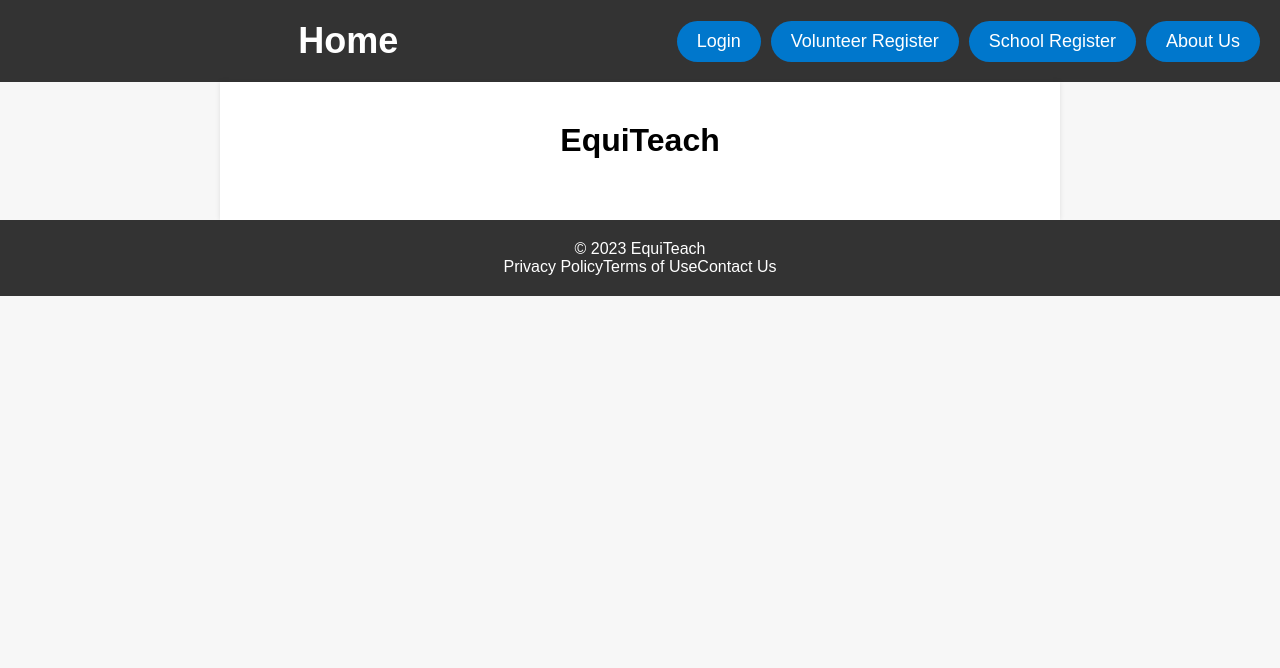
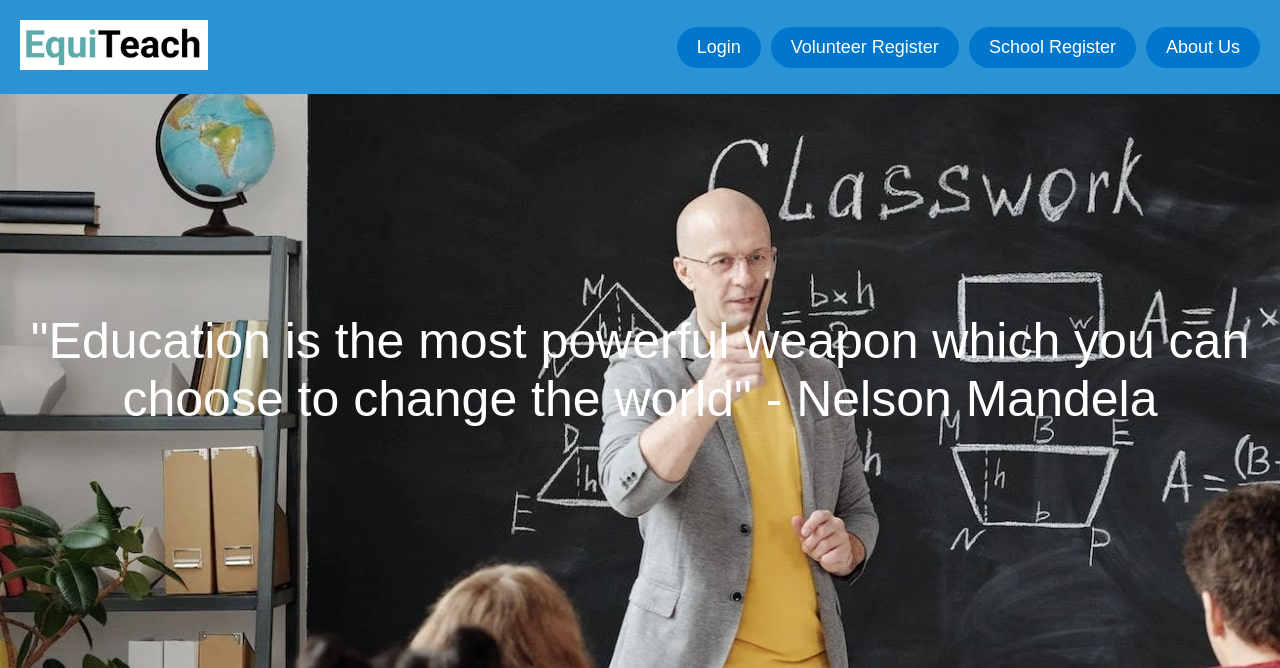
Before and after one commit to cfglondon23/Team-4, a Flask app: page / in a window 1280 px wide. Shown: the top 668 px of the page. Run offline with Flask 3, Linux system fonts and the light colour scheme.

Commit message:
homepage

```diff
--- a/templates/simplehomepage.html
+++ b/templates/simplehomepage.html
@@ -15,7 +15,7 @@
 
  /* Header styles */
 header {
-  background-color: #333;
+  background-color: #2A93D5;
   color: #fff;
   padding: 20px;
   display: flex;
@@ -23,11 +23,25 @@ header {
   align-items: center;
 }
 
+.logo img {
+  max-height: 50px;
+}
+
 header h1 {
   margin: 0 auto;
   font-size: 36px;
   text-align: center;
+  top: 100px;
 }
+
+.mainbody{
+  font-size: 50px;
+  text-align: center;
+  color: #fff;
+  font-family: Arial, sans-serif;
+
+}
+
 
 header a {
   color: #fff;
@@ -49,13 +63,7 @@ header a:hover {
 }
 
 /* Main content styles */
-main {
-  max-width: 800px;
-  margin: 0 auto;
-  padding: 40px 20px;
-  background-color: #fff;
-  box-shadow: 0 0 5px rgba(0, 0, 0, 0.1);
-}
+
 
 main h1 {
   font-size: 32px;
@@ -78,27 +86,9 @@ main a:hover {
   text-decoration: underline;
 }
 
-/* Footer styles */
-footer {
-  background-color: #333;
-  color: #fff;
-  padding: 20px;
-  text-align: center;
-}
 
-footer p {
-  margin: 0;
-  font-size: 16px;
-}
 
-footer a {
-  color: #fff;
-  text-decoration: none;
-}
 
-footer a:hover {
-  text-decoration: underline;
-}
 
 /* Center the buttons */
 nav {
@@ -108,27 +98,30 @@ nav {
 </style>
 </head>
 
+
+
 <body>
   <header>
-    <h1>Home</h1>
+		<div class="logo">
+		  <img src="{{url_for('static', filename='Equiteach.jpg')}}" alt="logo">
+		</div>
     <nav>
       <a href="/login">Login</a>
       <a href="/register">Volunteer Register</a>
       <a href="/schoolRegister">School Register</a>
       <a href="/aboutus">About Us</a>
     </nav>
-  </header>
+  </header><br>
   <main>
-    <h1>EquiTeach</h1>
+
+    <body background="{{url_for('static', filename='home.jpg')}}"></body>
+		<div class="mainbody"; style="padding-top: 200px">
+    <h7>
+      "Education is the most powerful weapon which you can choose to change the world" - Nelson Mandela
+    </h7>
+  </div>
   </main>
-  <footer>
-    <p>&copy; 2023 EquiTeach</p>
-    <nav>
-      <a href="/privacy">Privacy Policy</a>
-      <a href="/terms">Terms of Use</a>
-      <a href="/contact">Contact Us</a>
-    </nav>
-  </footer>
+
 </body>
 
 </html>
```
Also changed, not shown: static/home.jpg (added), 1 other file.
